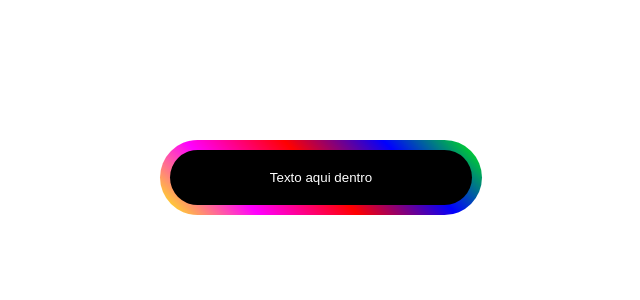
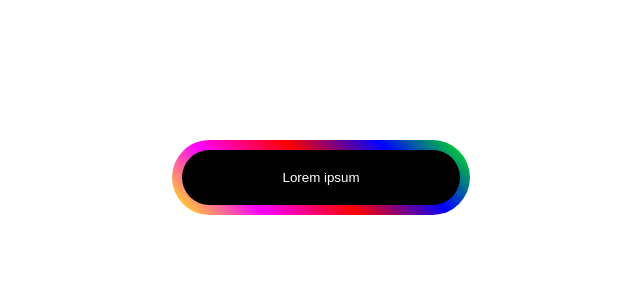
Before and after one commit to lucianobarauna/v-gradientbutton, a Vue app: page /#/ in a window 1280 px wide. Shown: the top 300 px of the page, without its empty margins (319-959 px from the left). Built offline with nearby package versions, Linux system fonts and the light colour scheme.

Commit message:
component created and solved inline style problem

```diff
--- a/src/App.vue
+++ b/src/App.vue
@@ -1,7 +1,14 @@
 <template lang="pug">
   div(id="app")
     // router-view
-    GradientButton Texto aqui dentro
+    GradientButton(
+      posTop="-10px",
+      posLeft="-10px",
+      posBotom="-10px",
+      posRight="-10px",
+      radiusSize="50px",
+      gradientBorder= "linear-gradient(45deg, #ff0, #f0f, #f00, #00f, #0f0)"
+    ) Lorem ipsum
 </template>
 <script>
 import GradientButton from './components/GradientButton/GradientButton'
--- a/src/components/GradientButton/GradientButton.sass
+++ b/src/components/GradientButton/GradientButton.sass
@@ -2,20 +2,17 @@
   &-button
     border: none
     position: relative
-    &:after
+    .gradient-button-wrap
       content: ''
       position: absolute
       z-index: -1
+    span.text
+      z-index: 2
+      color: #fff
+
     // Style default button
     &.default
       padding: 20px 100px
       color: #fff
       background-color: #000
       border-radius: 50px
-      &:after
-        background: linear-gradient(45deg, #ff0, #f0f, #f00, #00f, #0f0)
-        border-radius: 50px
-        bottom: -10px
-        left: -10px
-        right: -10px
-        top: -10px
--- a/src/components/GradientButton/GradientButton.vue
+++ b/src/components/GradientButton/GradientButton.vue
@@ -3,7 +3,11 @@
     :class='customClass'
     class='gradient-button'
     )
-    span(class="gradient-button-wrap")
+    div(
+      class="gradient-button-wrap"
+      :style="{ borderRadius: radiusSize, backgroundImage: gradientBorder, bottom: posBotom, left: posLeft, right: posRight, top: posTop}"
+    )
+    span.text
       slot
 
 </template>
@@ -11,10 +15,12 @@
 <script>
 export default {
   name: 'GradientButton',
-  data: () => {
+  data () {
     return {
       classButton: 'gradient-button'
     }
+  },
+  computed: {
   },
   props: {
     customClass: {
@@ -22,6 +28,30 @@ export default {
       default: function () {
         return 'default'
       }
+    },
+    radiusSize: {
+      type: String,
+      required: true
+    },
+    gradientBorder: {
+      type: String,
+      required: true
+    },
+    posTop: {
+      type: String,
+      required: true
+    },
+    posLeft: {
+      type: String,
+      required: true
+    },
+    posBotom: {
+      type: String,
+      required: true
+    },
+    posRight: {
+      type: String,
+      required: true
     }
   }
 }
```
